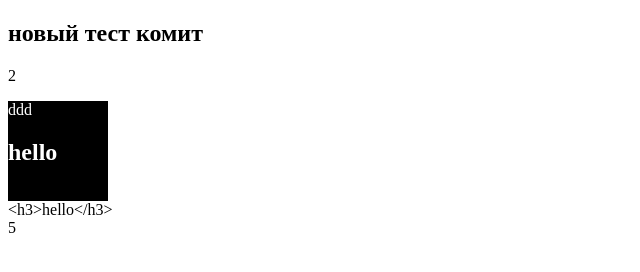
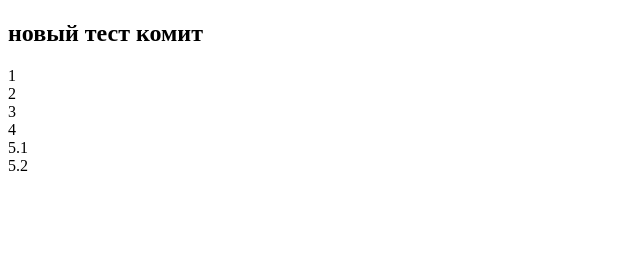
Before and after one commit to Milinera/react, a plain HTML site: page index.html in a window 1280 px wide. Shown: the whole page, without its empty margins (0-640 px from the left). Drawn offline with Linux system fonts and the light colour scheme.

Commit message:
передвижение по dom

```diff
--- a/index.html
+++ b/index.html
@@ -12,11 +12,14 @@
 <h2>новый тест комит</h2>
 
 <div class="box">
-    <div class="col">1</div>
+    <div class="col col1">1</div>
     <div class="col">2</div>
-    <div class="col">3</div>
+    <div data-item="3" class="col">3</div>
     <div class="col">4</div>
-    <div class="col">5</div>
+    <div class="col">
+        <div class="col_sup">5.1</div>
+        <div class="col_sup">5.2</div>
+    </div>
 </div>
 
     <script src="js/script.js"></script>
--- a/js/script.js
+++ b/js/script.js
@@ -1,21 +1,41 @@
-//создание элементов
-const div = document.createElement('div'),
-      box = document.querySelector('.box'),
-      cols = document.querySelectorAll('.col');
+//передвижение по DOM
+// console.log(document.body.childNodes) //хранилище внутри блока body, lastchild firstchild
+// const box = document.querySelector('.box'),
+//       block = document.querySelector('.col1'),
+//       item = document.querySelector('[data-item="3"]');   //получание по data-"что-то свое"
+// // console.log(item.nextSibling); //получение следующего node
+// // console.log(item.nextElementSibling);
+// // console.log(box.firstElementChild); //первый ребенок
+// for (let node of box.childNodes) {
+//     if (node.nodeName == '#text') {
+//         continue;
+//     } else {
+//         console.log(node)
+//     }
+// }
 
 
-div.classList.add('blac');
 
-box.append(div); //в конец блока
-box.prepend(div); // в начало
-cols[2].remove(); //удаляем третий элемент
-cols[3].before(div); //вставляет после или after для перед элементом
-cols[0].replaceWith(cols[1]); //заменить cols0 на cols1
 
-div.innerHTML = '<h2>hello</h2>';  //добавляем код в блок
-cols[3].textContent = '<h3>hello</h3>'; //только текст для безопасности от пользобвателей
 
-div.insertAdjacentHTML('afterbegin', '<p>ddd</p>'); //вставить что-то перед, после, до или в элемент
+//создание элементов
+// const div = document.createElement('div'),
+//       box = document.querySelector('.box'),
+//       cols = document.querySelectorAll('.col');
+
+
+// div.classList.add('blac');
+
+// box.append(div); //в конец блока
+// box.prepend(div); // в начало
+// cols[2].remove(); //удаляем третий элемент
+// cols[3].before(div); //вставляет после или after для перед элементом
+// cols[0].replaceWith(cols[1]); //заменить cols0 на cols1
+
+// div.innerHTML = '<h2>hello</h2>';  //добавляем код в блок
+// cols[3].textContent = '<h3>hello</h3>'; //только текст для безопасности от пользобвателей
+
+// div.insertAdjacentHTML('afterbegin', '<p>ddd</p>'); //вставить что-то перед, после, до или в элемент
 
 
 
```
